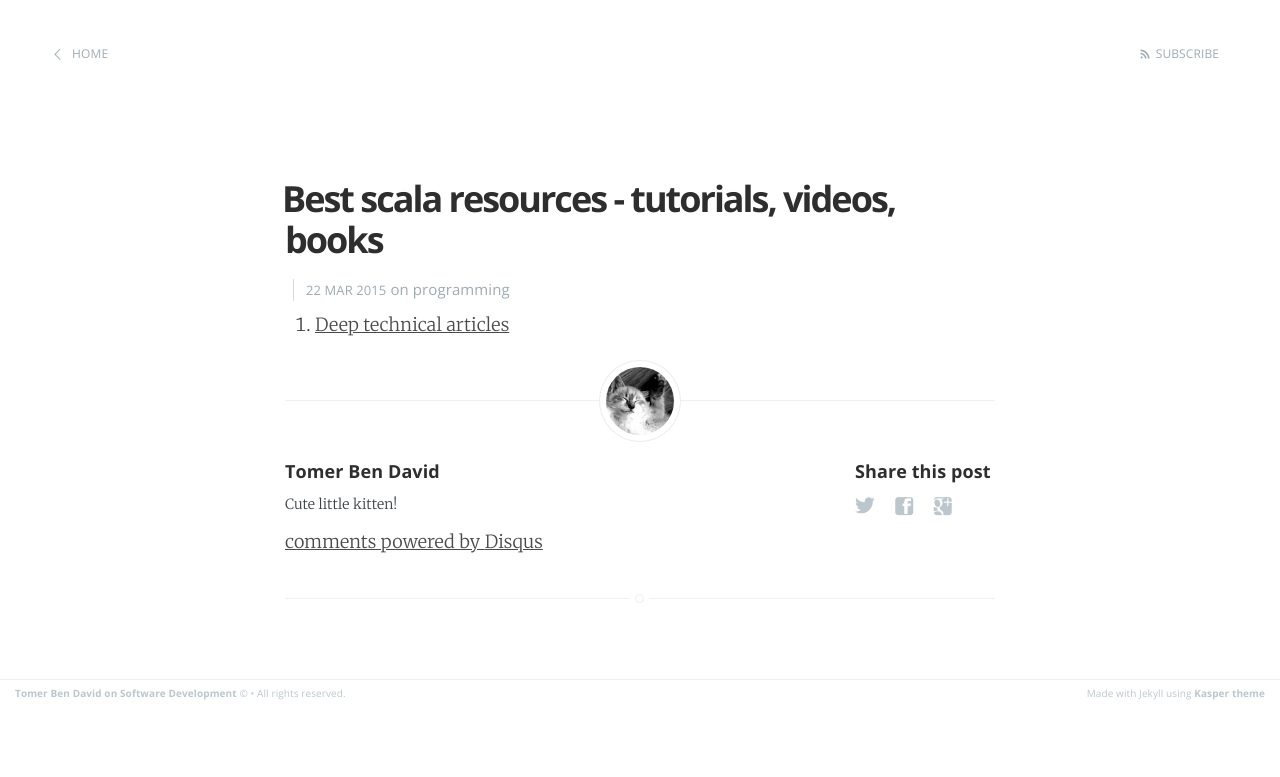
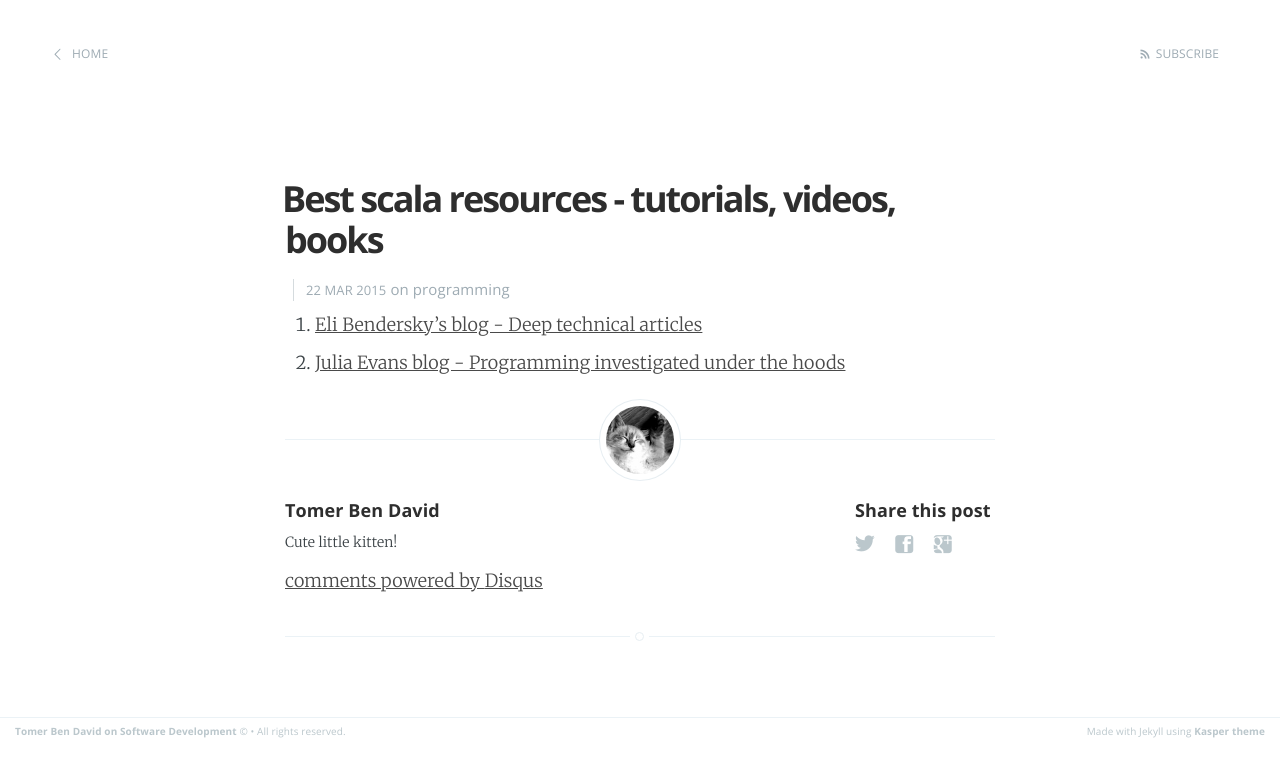
Before and after one commit to tomer-ben-david/tomer-ben-david.github.io.jekyll, a Jekyll site: the page built from _posts/2015-03-03-best-hardcore-programming-resources-tutorials-books-videos.markdown, in a window 1280 px wide. Shown: the top 777 px of the page. Built offline with Jekyll 4.4.1, drawn with Linux system fonts in a browser that asks for light colours; Markdown is read by kramdown in place of the engine named in the settings; comment, search, counter and statistics services are not loaded.

Commit message:
best hardcore programming articles

```diff
--- a/_posts/2015-03-03-best-hardcore-programming-resources-tutorials-books-videos.markdown
+++ b/_posts/2015-03-03-best-hardcore-programming-resources-tutorials-books-videos.markdown
@@ -5,4 +5,5 @@ date:   2015-03-22 22:18:00
 categories: programming
 comments: true
 ---
-1. [Deep technical articles](http://eli.thegreenplace.net/tag/articles)
+1. [Eli Bendersky's blog - Deep technical articles](http://eli.thegreenplace.net/tag/articles)
+1. [Julia Evans blog - Programming investigated under the hoods](http://jvns.ca/)
```
